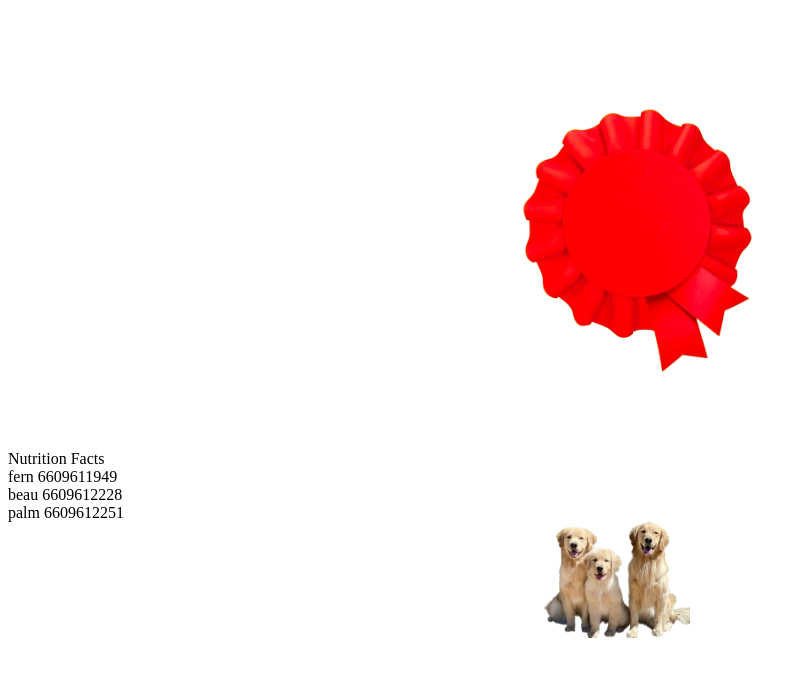
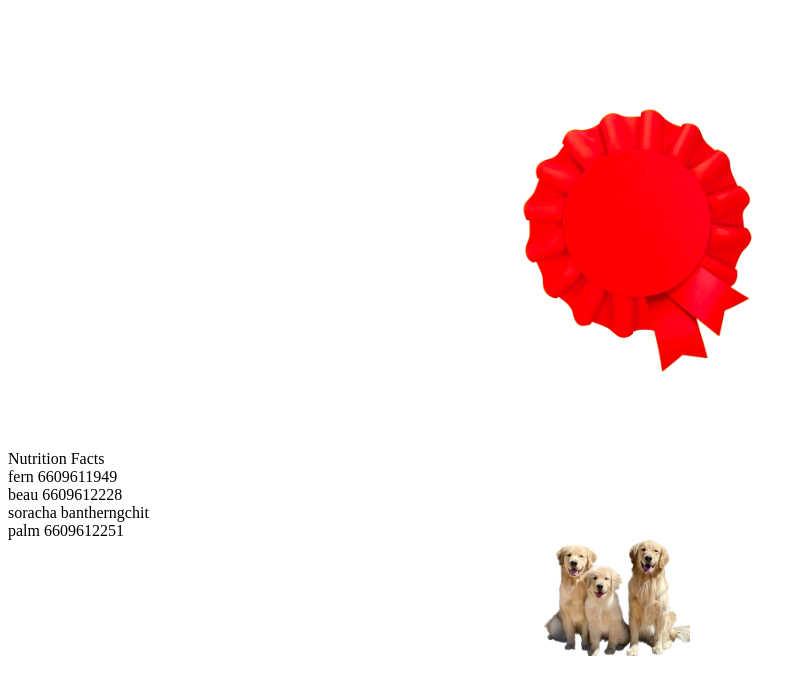
Before and after one commit to beauforwork/CS100-Project-G18, a plain HTML site: page index.html in a window 1280 px wide. Shown: the whole page, without its empty margins (0-807 px from the left). Drawn offline with Linux system fonts and the light colour scheme.

Commit message:
beau info

```diff
--- a/index.html
+++ b/index.html
@@ -9,7 +9,10 @@
         <div class="about">
             Nutrition Facts
             <div class="fern">fern 6609611949</div>
-            <div class="beau">beau 6609612228</div>
+            <div class="beau">
+                beau 6609612228<br>
+                soracha bantherngchit
+            </div>
             <div class="palm">palm 6609612251</div>
             <span class="pup"><img src="pup.png" width="20%"></span>
         </div>
```
